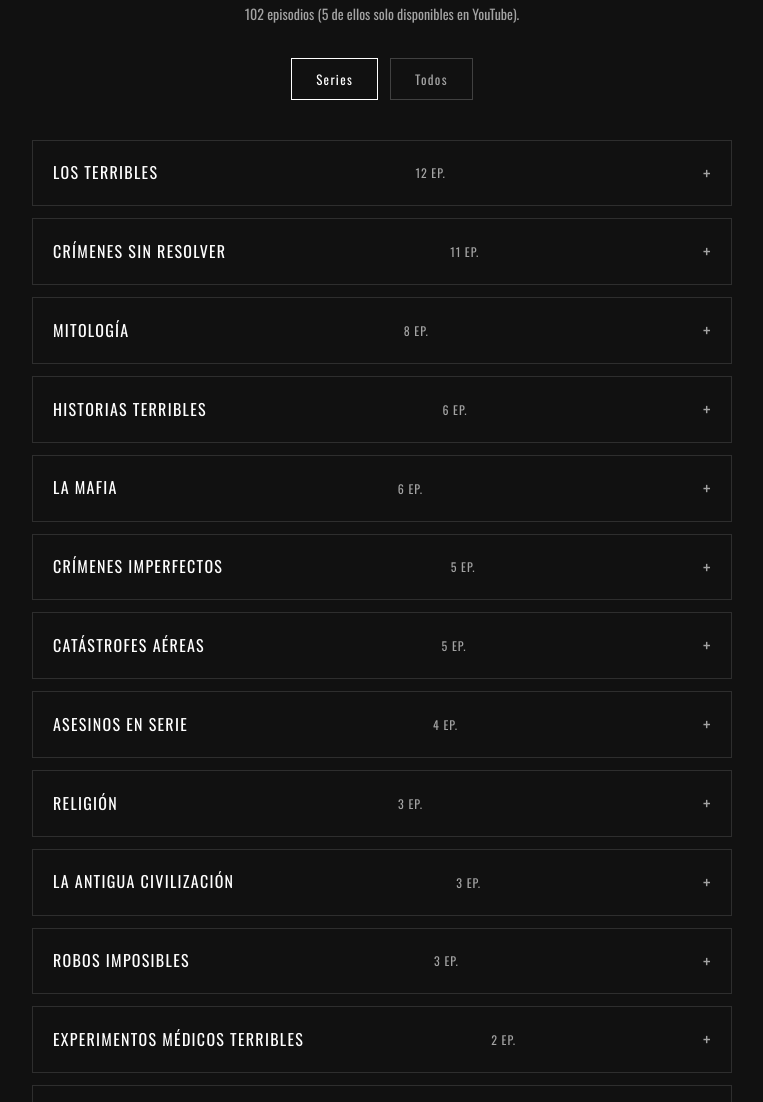
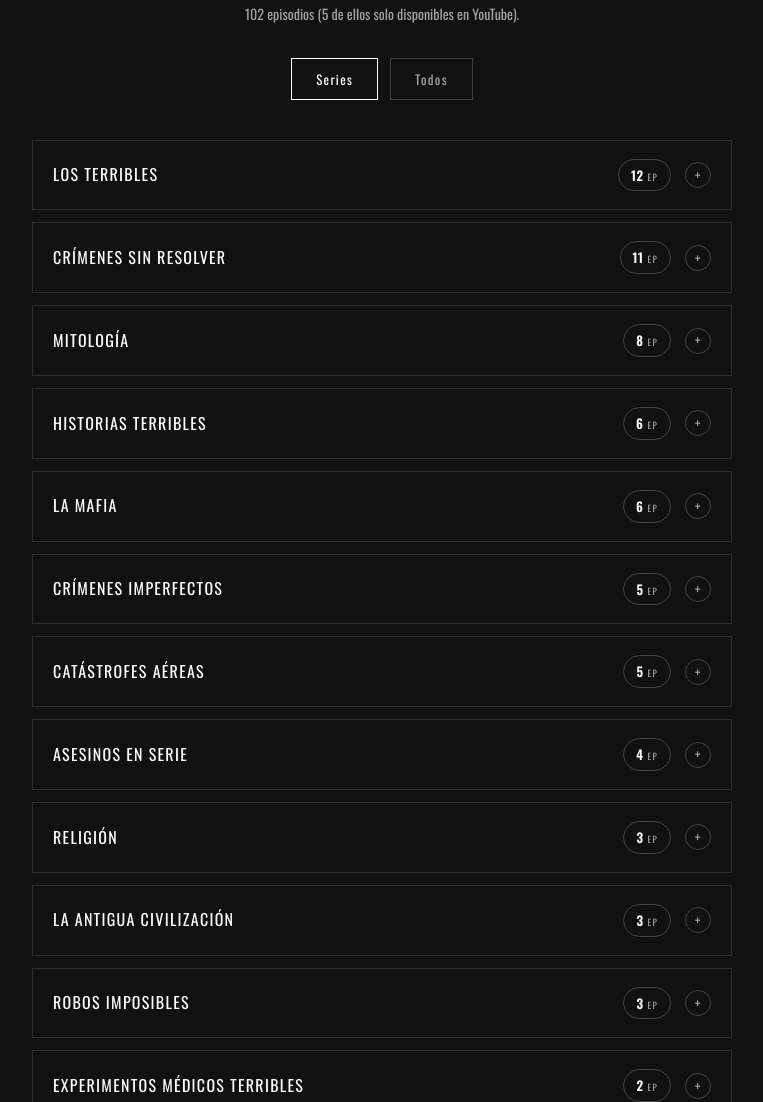
Before and after one commit to gherades/Black-Mango-Podcast, a plain HTML site: page index.html in a window 1280 px wide. Shown: the part 916-2018 px from the top of the page, without its empty margins (258-1021 px from the left). Drawn offline with nearby package versions, Linux system fonts and the light colour scheme.

Commit message:
Redesign series episode-count badge as a bordered pill
Replace the plain muted-gray '13 ep.' text with a pill badge (number
+ small 'ep' label) and a matching circular toggle icon, echoing the
site's existing circular platform icons and bordered pill buttons
instead of floating unstyled next to the chevron.

```diff
--- a/script.js
+++ b/script.js
@@ -62,7 +62,12 @@ function renderSeries() {
     <details class="series-card">
       <summary>
         <span class="series-name">${series.name}</span>
-        <span class="series-count">${series.episodes.length} ep.</span>
+        <span class="series-meta">
+          <span class="series-count">
+            <span class="series-count-number">${series.episodes.length}</span><span class="series-count-label">ep</span>
+          </span>
+          <span class="series-toggle"></span>
+        </span>
       </summary>
       <ul class="episode-list">
         ${series.episodes.map(episodeItemHTML).join('')}
--- a/styles.css
+++ b/styles.css
@@ -190,20 +190,15 @@ a {
   padding: 18px 20px;
   cursor: pointer;
   list-style: none;
+  transition: background 0.2s ease;
+}
+
+.series-card summary:hover {
+  background: rgba(255, 255, 255, 0.03);
 }
 
 .series-card summary::-webkit-details-marker {
   display: none;
-}
-
-.series-card summary::after {
-  content: '+';
-  color: var(--muted);
-  font-size: 18px;
-}
-
-.series-card[open] summary::after {
-  content: '\2212';
 }
 
 .series-name {
@@ -211,10 +206,60 @@ a {
   letter-spacing: 0.08em;
 }
 
+.series-meta {
+  display: flex;
+  align-items: center;
+  gap: 14px;
+  flex-shrink: 0;
+}
+
 .series-count {
+  display: inline-flex;
+  align-items: baseline;
+  gap: 4px;
+  padding: 5px 12px;
+  border: 1px solid rgba(255, 255, 255, 0.22);
+  border-radius: 999px;
+}
+
+.series-count-number {
+  font-size: 13px;
+  font-weight: 600;
+  font-variant-numeric: tabular-nums;
+  color: var(--fg);
+}
+
+.series-count-label {
+  font-size: 9px;
+  letter-spacing: 0.14em;
   color: var(--muted);
-  font-size: 12px;
-  letter-spacing: 0.08em;
+}
+
+.series-toggle {
+  display: flex;
+  align-items: center;
+  justify-content: center;
+  width: 26px;
+  height: 26px;
+  border: 1px solid rgba(255, 255, 255, 0.22);
+  border-radius: 50%;
+  color: var(--muted);
+  font-size: 14px;
+  flex-shrink: 0;
+  transition: border-color 0.2s ease, color 0.2s ease;
+}
+
+.series-toggle::after {
+  content: '+';
+}
+
+.series-card[open] .series-toggle {
+  border-color: var(--fg);
+  color: var(--fg);
+}
+
+.series-card[open] .series-toggle::after {
+  content: '\2212';
 }
 
 .series-card .episode-list {
```
